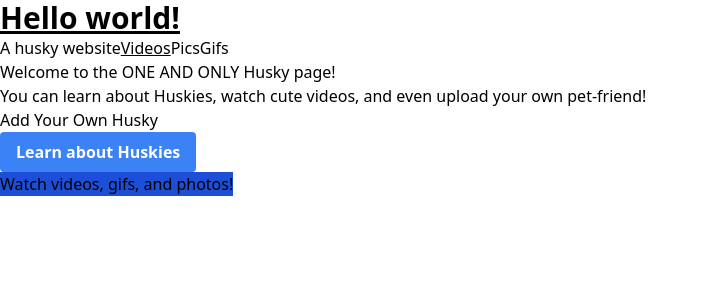
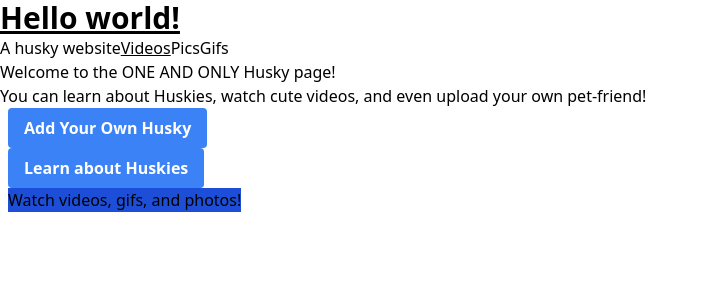
Before and after one commit to SLorant/Snowy-Snaps, a React (Vite) app: page / in a window 1280 px wide. Shown: the top 300 px of the page, without its empty margins (0-708 px from the left). Built offline with nearby package versions, Linux system fonts and the light colour scheme; data requests are answered from the project's data file.

Commit message:
Tailwind working?

```diff
--- a/src/components/AddHuskyButton.jsx
+++ b/src/components/AddHuskyButton.jsx
@@ -2,7 +2,8 @@
 const AddHuskyButton = ( {onAdd,showAdd}) => {
   return (
     <div>
-        <button text={showAdd ? 'Close' : 'Add'} onClick= {onAdd}>
+        <button text={showAdd ? 'Close' : 'Add'} onClick= {onAdd}
+        className="bg-blue-500 hover:bg-blue-100 text-white font-bold py-2 px-4 rounded">
         Add Your Own Husky
         </button>
 
--- a/src/components/LearnButton.jsx
+++ b/src/components/LearnButton.jsx
@@ -3,7 +3,7 @@ import React from 'react'
 const LearnButton = () => {
   return (
     <div>
-        <button className="bg-blue-500 hover:bg-blue-400 text-white font-bold py-2 px-4 rounded">Learn about Huskies</button>
+        <button className="bg-blue-500 hover:bg-blue-100 text-white font-bold py-2 px-4 rounded">Learn about Huskies</button>
     </div>
   )
 }
--- a/src/components/UpperBox.jsx
+++ b/src/components/UpperBox.jsx
@@ -21,7 +21,7 @@ const UpperBox = () => {
 
   return (
     <div>
-        <div className='upperbox'>
+        <div className='container mx-auto px-2'>
             <div>
             <AddHuskyButton onAdd= {() => setShow(!show)} showAdd={show} />
             {show && <LeftForm onAdd={AddHusky}/>}
--- a/tailwind.config.cjs
+++ b/tailwind.config.cjs
@@ -3,7 +3,10 @@ module.exports = {
   content: ["./index.html",
   "./src/**/*.{js,ts,jsx,tsx}",],
   theme: {
-    extend: {},
+    container: {
+      center:true,
+      padding: '2rem'
+    },
   },
   plugins: [],
 }
```
